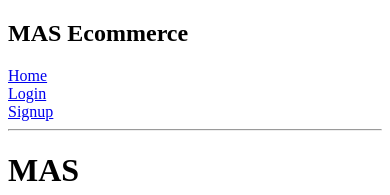
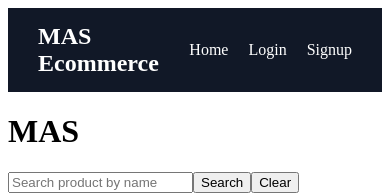
Before and after one commit to Suranjan16/MAS-Ecommerce-Frontend, a React (Vite) app: page / in a window 390 px wide. Shown: the top 195 px of the page. Built offline with nearby package versions, Linux system fonts and the light colour scheme; no server answers.

Commit message:
style: redesign navbar with responsive horizontal layout

```diff
--- a/src/components/Navbar.jsx
+++ b/src/components/Navbar.jsx
@@ -22,68 +22,118 @@
     };
 
     return (
-        <div>
+        <div
+            style={{
+                display: "flex",
+                justifyContent: "space-between",
+                alignItems: "center",
+                padding: "15px 30px",
+                backgroundColor: "#111827",
+                color: "white",
+                position: "sticky",
+                top: 0,
+                zIndex: 1000
+            }}
+        >
 
-            <h2>MAS Ecommerce</h2>
+            <h2
+                style={{
+                    margin: 0
+                }}
+            >
+                MAS Ecommerce
+            </h2>
 
-            <Link to="/home">Home</Link>
+            <div
+                style={{
+                    display: "flex",
+                    gap: "20px",
+                    alignItems: "center"
+                }}
+            >
 
-            <br />
+                <Link
+                    to="/home"
+                    style={linkStyle}
+                >
+                    Home
+                </Link>
 
                 {
                     token && (
                         <>
-                        <Link to="/cart">
+                            <Link
+                                to="/cart"
+                                style={linkStyle}
+                            >
                                 Cart
                             </Link>
 
-                        <br />
-
-                        <Link to="/orders">
+                            <Link
+                                to="/orders"
+                                style={linkStyle}
+                            >
                                 Orders
                             </Link>
-
-                        <br />
                         </>
                     )
                 }
 
                 {
                     role === "ADMIN" && (
-                    <>
-                        <Link to="/admin">
+                        <Link
+                            to="/admin"
+                            style={linkStyle}
+                        >
                             Admin Dashboard
                         </Link>
-
-                        <br />
-                    </>
                     )
                 }
 
                 {
                     !token ? (
                         <>
-                        <Link to="/login">
+                            <Link
+                                to="/login"
+                                style={linkStyle}
+                            >
                                 Login
                             </Link>
 
-                        <br />
-
-                        <Link to="/signup">
+                            <Link
+                                to="/signup"
+                                style={linkStyle}
+                            >
                                 Signup
                             </Link>
                         </>
                     ) : (
-                    <button onClick={handleLogout}>
+                        <button
+                            onClick={handleLogout}
+                            style={{
+                                padding: "8px 14px",
+                                border: "none",
+                                backgroundColor: "#ef4444",
+                                color: "white",
+                                borderRadius: "6px",
+                                cursor: "pointer"
+                            }}
+                        >
                             Logout
                         </button>
                     )
                 }
 
-            <hr />
+            </div>
 
         </div>
     );
 }
 
+const linkStyle = {
+    color: "white",
+    textDecoration: "none",
+    fontWeight: "500"
+};
+
 export default Navbar;
```
Lines whose indentation alone changed are shown as unchanged.
